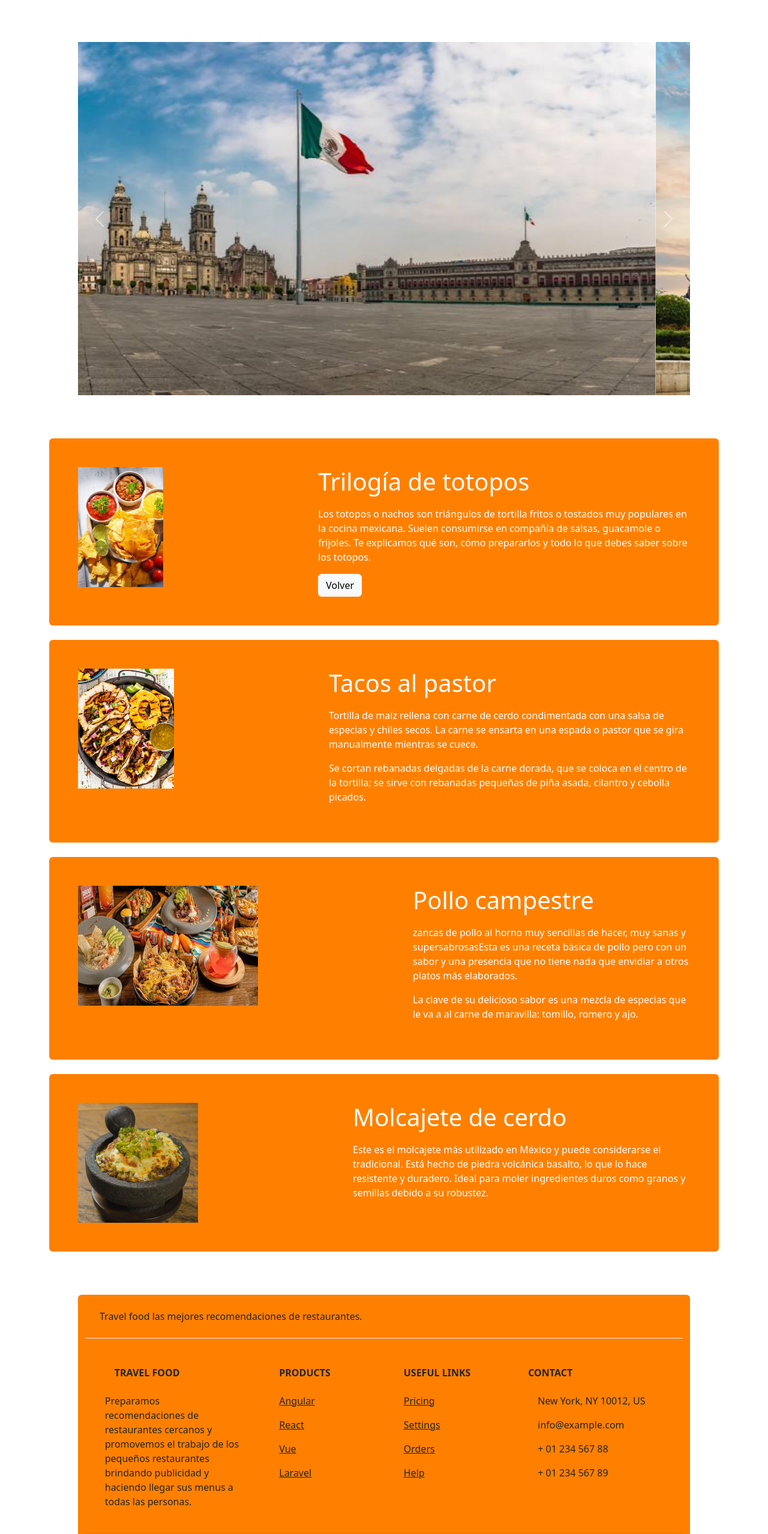
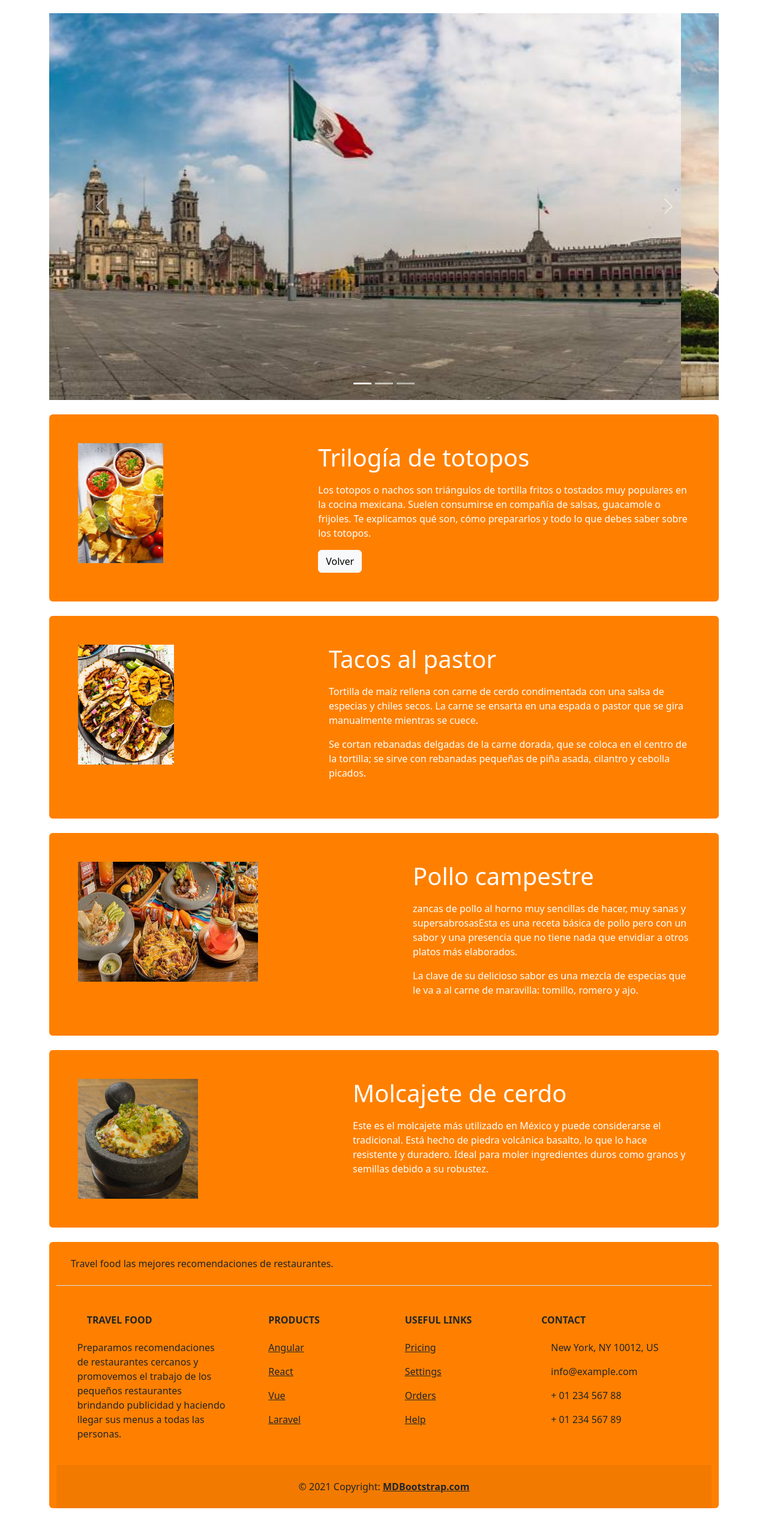
Before and after one commit to Juna211/FullStack, a plain HTML site: page html/menu.html in a window 1280 px wide. Shown: the part 242-2800 px from the top of the page at 60% size. After the commit the page ends 2757 px from the top, so only its background shows below. Drawn offline with nearby package versions, Linux system fonts and the light colour scheme.

Commit message:
ampliacion del tamaño

```diff
--- a/html/menu.html
+++ b/html/menu.html
@@ -20,7 +20,7 @@
           <p>llamamos el nombre del restaurante</p>
         </div>
 
-        <div id="demo" class="carousel slide p-5 mt-4" data-bs-ride="carousel">
+        <div id="demo" class="carousel slide mt-4 rounded"  data-bs-ride="carousel">
 
           <!-- Indicators/dots -->
           <div class="carousel-indicators">
@@ -63,9 +63,6 @@
             </div>
           </div>
 
-
-
-
           <div class="mt-4 p-5 rounded" style="padding:10px 20px; background-color: rgb(255, 128, 0); border: 20px;">
             <div class="d-flex">
             <img src="/imagenes/pastor.jpg" class="menuimg" alt="Imagen">
@@ -92,8 +89,6 @@
               </div>
           </div>
 
-
-
         <div class="mt-4 p-5 rounded"  style="padding:10px 20px;background-color: rgb(255, 128, 0);border: 25px;">
             <div class="d-flex">
             <img src="/imagenes/molcajete.jpg" class="menuimg" alt="Imagen" >
@@ -108,7 +103,7 @@
         </div>
 
 </body>
-<footer class="text-center text-lg-start p-5">
+<footer class="text-center text-lg-start ">
 
   <div class="container mt-4 rounded" style="background-color: rgb(255, 128, 0);" >
  <!-- Section: Social media -->
--- a/styles/menu.css
+++ b/styles/menu.css
@@ -19,6 +19,4 @@ position: relative;
 .menuimg{
     height: 200px;
     width: 300px;
-
-
 }
```
